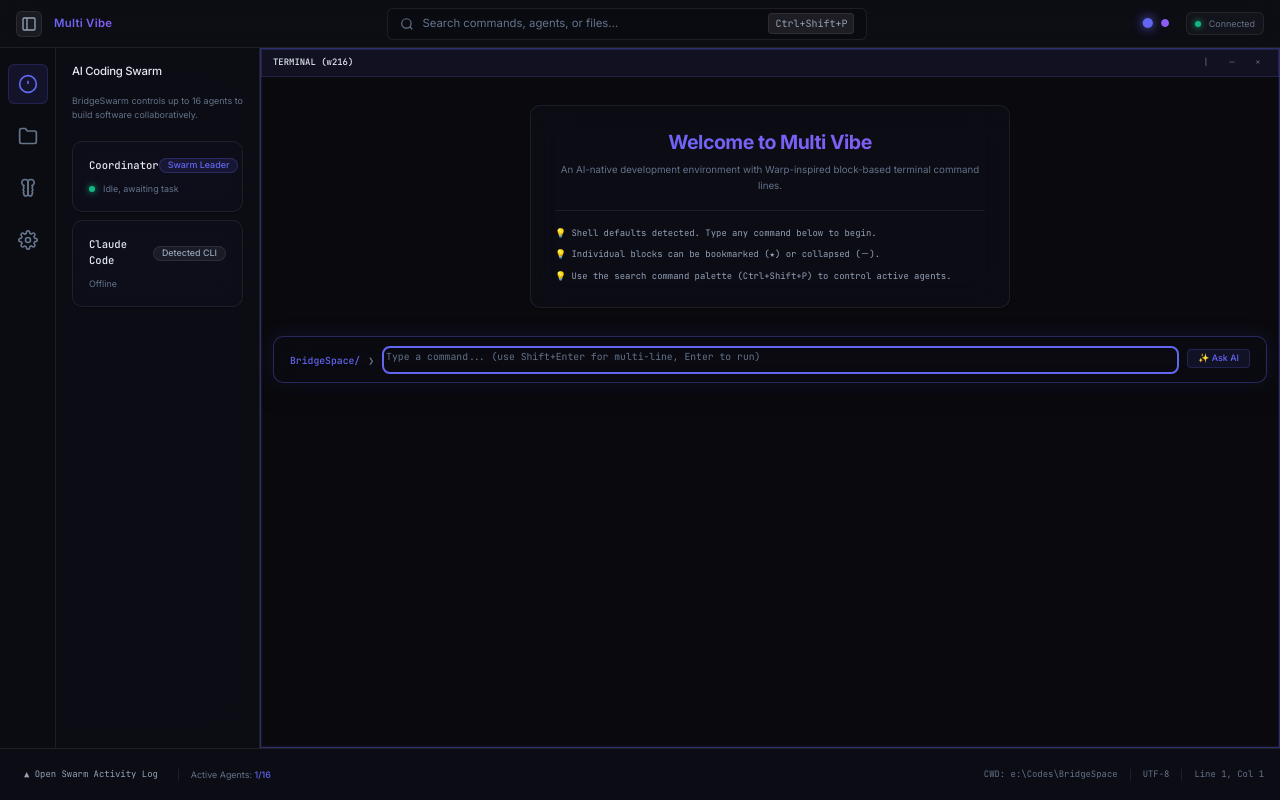
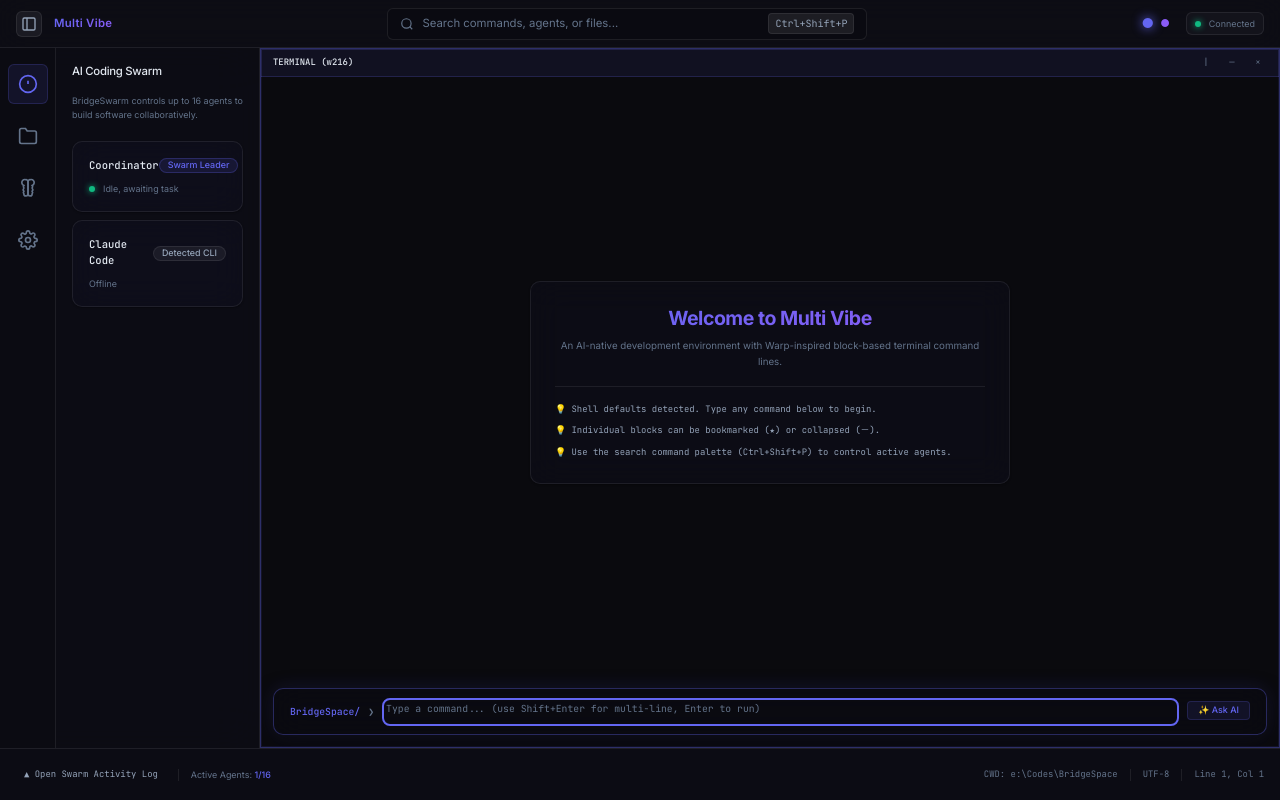
Before and after one commit to gautamcoder235/Nexora, a React (Vite) app: page / in a window 1280 px wide. Built offline with nearby package versions, Linux system fonts and the light colour scheme.

Commit message:
Fix xterm.css global load and TerminalPane flex layout

```diff
--- a/src/App.tsx
+++ b/src/App.tsx
@@ -1,4 +1,5 @@
 import { Workroom } from "./components/layout/Workroom";
+import "@xterm/xterm/css/xterm.css";
 import "./styles/index.css";
 
 function App() {
--- a/src/components/terminal/TerminalPane.css
+++ b/src/components/terminal/TerminalPane.css
@@ -10,6 +10,8 @@
   box-sizing: border-box;
   overflow: hidden;
   position: relative;
+  display: flex;
+  flex-direction: column;
 }
 
 .terminal-pane__container {
```
